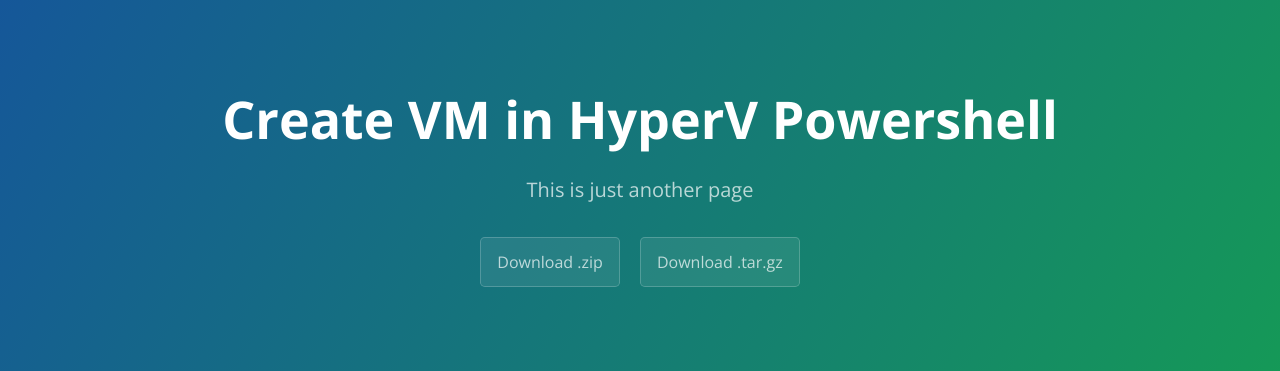
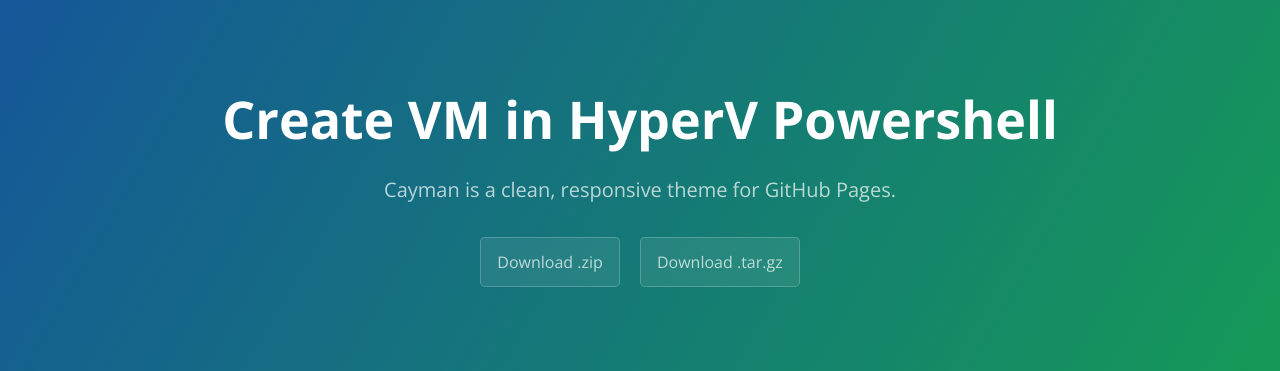
Before and after one commit to Spiralman1/spiralman1.github.io, a Jekyll site: the page built from another-page.md, in a window 1280 px wide. Shown: the top 371 px of the page. Built offline with Jekyll 4.4.1, drawn with Linux system fonts in a browser that asks for light colours.

Commit message:
Update another-page.md

```diff
--- a/another-page.md
+++ b/another-page.md
@@ -1,7 +1,7 @@
 ---
 layout: default
 title: Create VM in HyperV Powershell
-description: This is just another page
+description:
 ---
 
 ## Create Virtual switch
```
